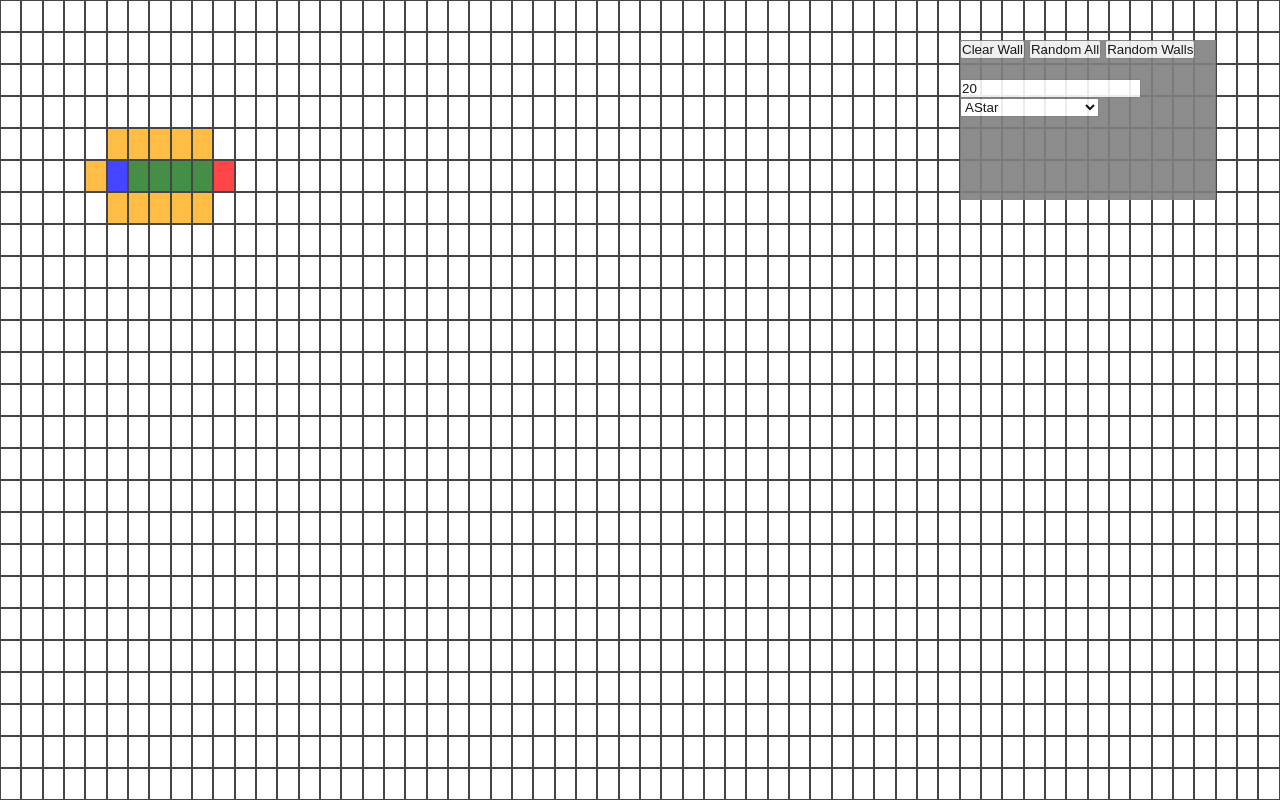
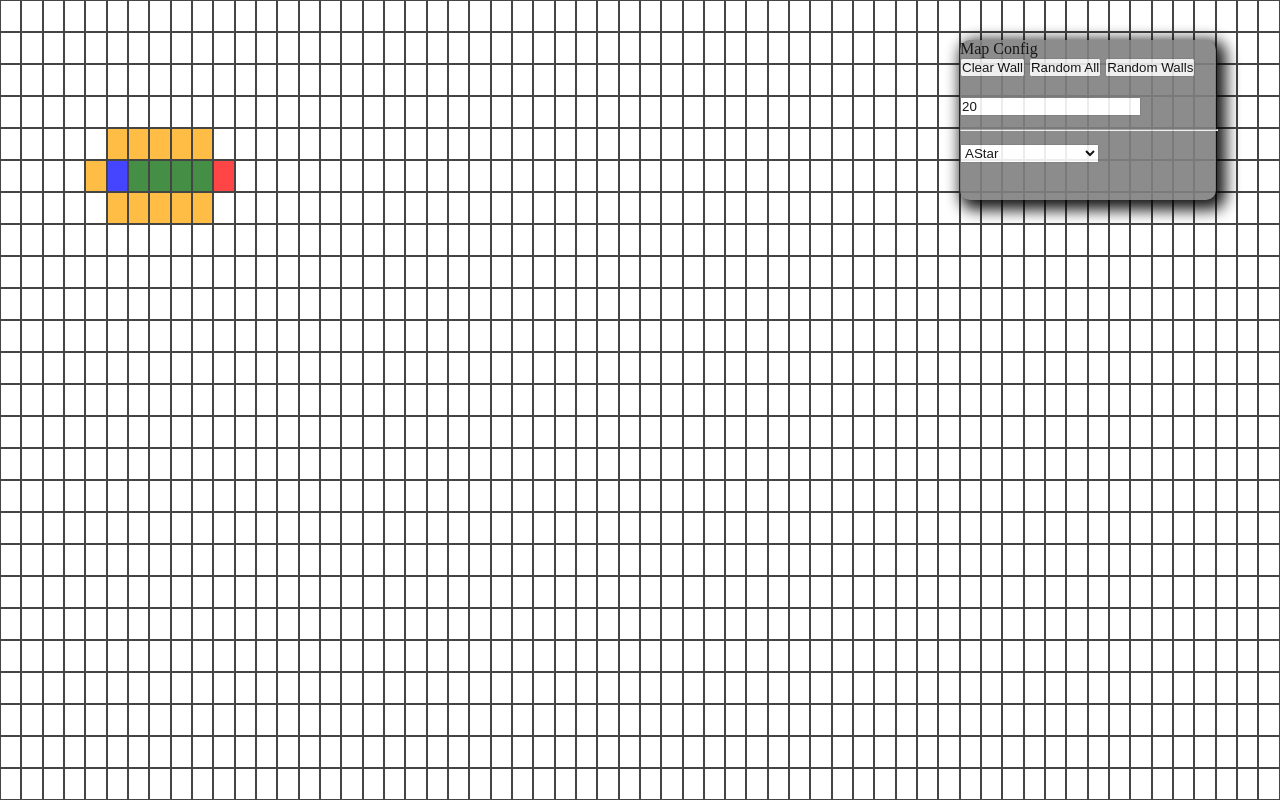
Before and after one commit to rektbydead/PathFindingAlgorithmsVisualizer, a plain HTML site: page docs/index.html in a window 1280 px wide. Drawn offline with Linux system fonts and the light colour scheme.

Commit message:
few css changes

```diff
--- a/docs/index.html
+++ b/docs/index.html
@@ -10,6 +10,8 @@
     </head>
     <body>
         <div class="config" id="config">
+            <div class="mapconfig">
+                <p id="MAP">Map Config</p>
                 <button type="button" id="clearWall"> Clear Wall </button>
 
                 <button type="button" id="randomAll"> Random All </button>
@@ -17,7 +19,11 @@
                 <button type="button" id="randomWalls"> Random Walls </button>
 
                 <input type="number" id="wallPercentage" placeholder="Walls percentage" value="20">
+            </div>
 
+            <hr style="width: 100%; margin: 5% 0%;"></hr>
+
+            <div class="algorithmConfig">
                 <select id="algorithmSelector">
                     <option value="ASTAR">AStar</option>
                     <option value="DIJKSTRA">Dijkstra</option>
@@ -30,7 +36,7 @@
                     <option value="CHEBYSHEV">CHEBYSHEV</option>
                     <option value="MANHATTAN">MANHATTAN</option>
                 </select>
-
+            </div>
         </div>
         <div class="table">
 
--- a/docs/styles.css
+++ b/docs/styles.css
@@ -49,4 +49,8 @@ button {
     opacity: 0.9;
     background-color: grey;
     cursor: move;
+
+    border-radius: 10px;
+    -webkit-box-shadow: 5px 5px 15px 5px #000000;
+    box-shadow: 5px 5px 15px 5px #000000;
 }
```
Lines whose indentation alone changed are shown as unchanged.
